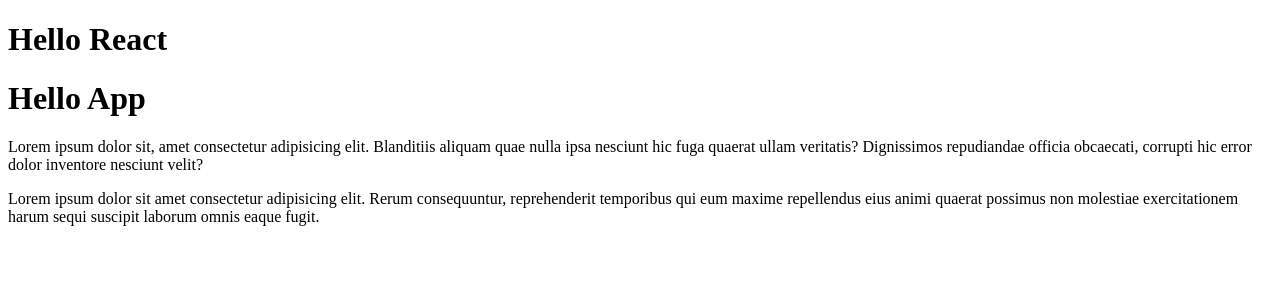
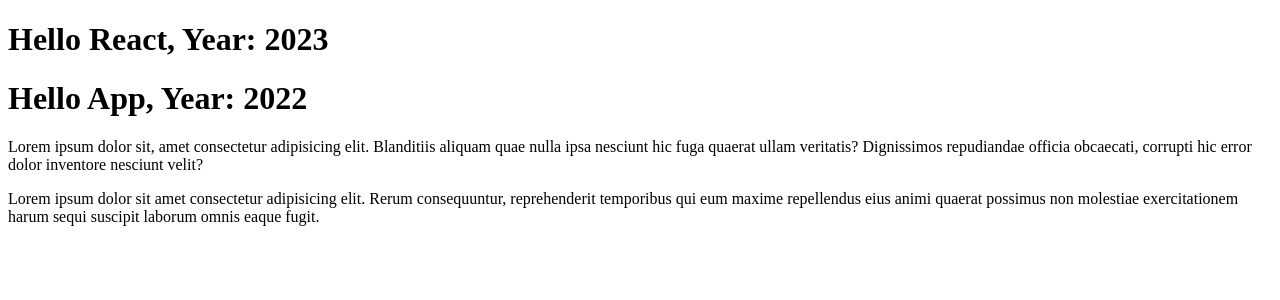
Before and after one commit to DaniaShulga/react-29-11, a React (Create React App) app: page / in a window 1280 px wide. Shown: the top 300 px of the page. Built offline with nearby package versions, Linux system fonts and the light colour scheme.

Commit message:
add types to props

```diff
--- a/src/Title.tsx
+++ b/src/Title.tsx
@@ -1,9 +1,14 @@
 interface TitleProps {
     title: string
+    year: number
 }
 
 const Title = (props: TitleProps) => {
-    return <h1>Hello {props.title}</h1>
+    return (
+        <h1>
+            Hello {props.title}, Year: {props.year}
+        </h1>
+    )
 }
 
 export default Title
--- a/src/index.tsx
+++ b/src/index.tsx
@@ -24,8 +24,8 @@
 const App = () => {
     return (
         <>
-            <Title title="React" />
-            <Title title="App" />
+            <Title title="React" year={2023} />
+            <Title title="App" year={2022} />
             <Content />
         </>
     )
```
